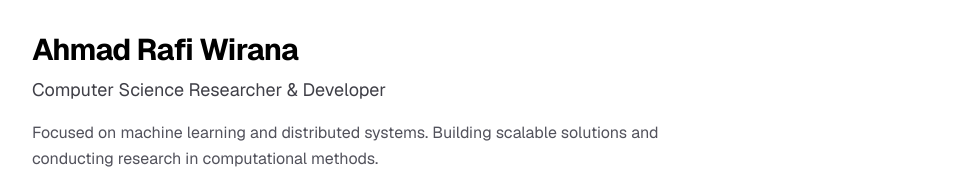
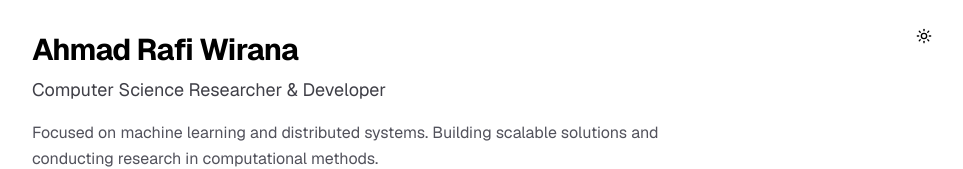
Before and after one commit to ahmadrafidev/cv, a Next.js app: page / in a window 1280 px wide. Shown: the top 169 px of the page, without its empty margins (184-1147 px from the left). Built offline with nearby package versions, Linux system fonts and the light colour scheme.

Commit message:
add dark mode

```diff
--- /dev/null
+++ b/app/components/ThemeToggle.tsx
@@ -0,0 +1,29 @@
+"use client";
+
+import { useTheme } from "next-themes";
+import { useEffect, useState } from "react";
+import { Moon, Sun } from "lucide-react";
+
+export function ThemeToggle() {
+  const [mounted, setMounted] = useState(false);
+  const { theme, setTheme } = useTheme();
+
+  useEffect(() => {
+    setMounted(true);
+  }, []);
+
+  if (!mounted) {
+    return null;
+  }
+
+  return (
+    <button
+      onClick={() => setTheme(theme === "dark" ? "light" : "dark")}
+      className="rounded-md w-10 h-10 flex items-center justify-center hover:bg-zinc-100 dark:hover:bg-zinc-800 transition-colors"
+      aria-label="Toggle theme"
+    >
+      <Sun className="h-4 w-4 rotate-0 scale-100 transition-all dark:-rotate-90 dark:scale-0" />
+      <Moon className="absolute h-4 w-4 rotate-90 scale-0 transition-all dark:rotate-0 dark:scale-100" />
+    </button>
+  );
+}
--- a/app/layout.tsx
+++ b/app/layout.tsx
@@ -2,6 +2,8 @@ import type { Metadata } from "next";
 import { Geist, Geist_Mono } from "next/font/google";
 import "./globals.css";
 import PrintHandler from "./components/PrintHandler";
+import { ThemeProvider } from "next-themes";
+import { ThemeToggle } from "./components/ThemeToggle";
 
 const geistSans = Geist({
   variable: "--font-geist-sans",
@@ -76,14 +78,17 @@ export default function RootLayout({
   children: React.ReactNode;
 }>) {
   return (
-    <html lang="en" className={`scroll-smooth ${geistSans.variable} ${geistMono.variable}`}>
-      <body
-        className="font-sans bg-white text-black dark:bg-zinc-950 dark:text-zinc-100 antialiased"
-      >
-        <PrintHandler />
-        <div className="print-container">
-          {children}
-        </div>
+    <html lang="en" className={`scroll-smooth ${geistSans.variable} ${geistMono.variable}`} suppressHydrationWarning>
+      <body className="font-sans bg-white text-black dark:bg-zinc-950 dark:text-zinc-100 antialiased">
+        <ThemeProvider attribute="class" defaultTheme="system" enableSystem>
+          <div className="fixed top-4 right-[calc(50%-32rem+1.5rem)] z-50">
+            <ThemeToggle />
+          </div>
+          <PrintHandler />
+          <div className="print-container">
+            {children}
+          </div>
+        </ThemeProvider>
       </body>
     </html>
   );
--- a/app/page.tsx
+++ b/app/page.tsx
@@ -8,7 +8,7 @@ export default async function HomePage() {
   const { profile, education, experience, skills, research, publications } = content;
 
   return (
-    <main className="max-w-4xl mx-auto px-6 py-8 print:py-4 min-h-screen bg-white dark:bg-zinc-900">
+    <main className="max-w-4xl mx-auto px-6 py-8 print:py-4 min-h-screen bg-white dark:bg-black">
       {/* Header */}
       <header className="border-b border-zinc-200 dark:border-zinc-800 pb-6 mb-8">
         <h1 className="text-2xl md:text-3xl font-bold tracking-tight mb-2" tabIndex={0}>
--- a/package.json
+++ b/package.json
@@ -17,6 +17,7 @@
     "lucide-react": "^0.488.0",
     "next": "15.3.0",
     "next-mdx-remote": "^5.0.0",
+    "next-themes": "^0.4.6",
     "react": "^19.0.0",
     "react-dom": "^19.0.0",
     "rehype-autolink-headings": "^7.1.0",
```
Also changed, not shown: 1 other file (tests, documents, lock files or other folders).
